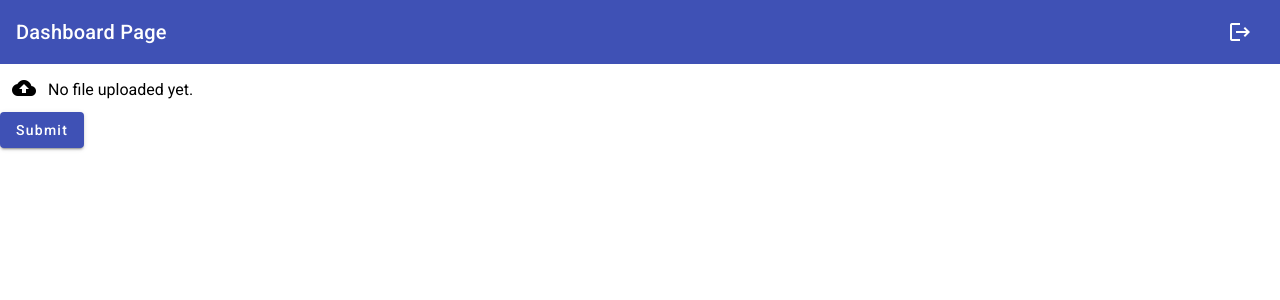
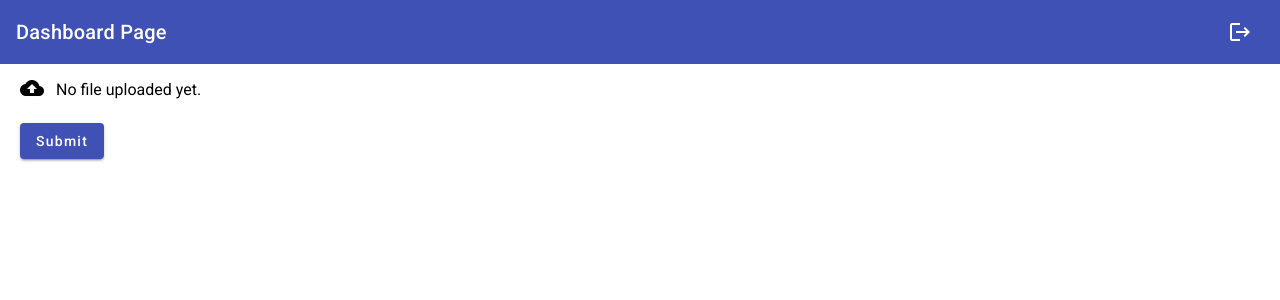
Before and after one commit to Gouravsen7/file_upload_angular, an Angular app: page /dashboard in a window 1280 px wide. Shown: the top 300 px of the page. Built offline with nearby package versions, Linux system fonts and the light colour scheme.

Commit message:
Added upload file validation

```diff
--- a/src/app/components/dashboard-page/file-upload/file-upload.component.html
+++ b/src/app/components/dashboard-page/file-upload/file-upload.component.html
@@ -1,15 +1,13 @@
 <div>
   <form [formGroup]="uploadForm" (ngSubmit)="onSubmit()" >
     <div class="upload_section">
-      <button mat-icon-button (click)="fileInput.click()">
-        <mat-icon>cloud_upload</mat-icon>
-      </button>
-      <input type="file"  class="file-input" #fileInput  id="file" (change)="onFileChange($event)" accept=".csv" />
+        <mat-icon (click)="fileInput.click()" >cloud_upload</mat-icon>
+        <input type="file"  class="file-input" #fileInput  id="file" (change)="onFileChange($event)" accept=".csv" />
       <div class="file-upload">
         {{fileName || "No file uploaded yet."}}
       </div>
     </div>
-    <button type="submit" color="primary" mat-raised-button>Submit</button>
+    <button type="submit" class="submit-button" color="primary" mat-raised-button>Submit</button>
   </form>
   <mat-error *ngIf="errorMessage" class="error-message">{{ errorMessage }}</mat-error>
 </div>
--- a/src/app/components/dashboard-page/file-upload/file-upload.component.scss
+++ b/src/app/components/dashboard-page/file-upload/file-upload.component.scss
@@ -12,3 +12,15 @@
 .file-upload{
     margin-top: 16px;
 }
+.submit-button {
+    margin-top: 23px;
+}
+
+mat-icon {
+    margin-top: 12px;
+    margin-right: 12px
+}
+
+form {
+    margin-left: 20px
+}
--- a/src/app/components/dashboard-page/file-upload/file-upload.component.ts
+++ b/src/app/components/dashboard-page/file-upload/file-upload.component.ts
@@ -4,6 +4,7 @@ import { CommonModule } from '@angular/common';
 
 import { MaterialModule } from '@app/material.module';
 import { FileUploadService } from '@app/services/file-upload.service';
+import { SnackbarService } from '@app/services/snackbar.service';
 
 @Component({
   selector: 'app-file-upload',
@@ -19,12 +20,16 @@ export class FileUploadComponent implements OnInit {
   expectedHeaders: Array<string> = ['HoleId', 'HoleName', 'StartPointX', 'StartPointY', 'StartPointZ', 'EndPointX', 'EndPointY', 'EndPointZ'];
   fileName!:string;
   type2FileVaild: Array<string> = []
-  constructor(private fb: FormBuilder, private fileUploadService : FileUploadService) { }
+  constructor(private fb: FormBuilder, private fileUploadService : FileUploadService, private snackbarService:SnackbarService) { }
 
   ngOnInit() {
     this.uploadForm = this.fb.group({
       file: [null, [Validators.required]]
     });
+    const storedData = localStorage.getItem("keys");
+    if (storedData !== null) {
+      this.type2FileVaild = JSON.parse(storedData);
+    }
   }
 
   onFileChange(event: any) {
@@ -42,13 +47,16 @@ export class FileUploadComponent implements OnInit {
 
   onSubmit(): void {
     const file = this.uploadForm.get('file')?.value;
-      if (file) {
+    if (file) {
         this.fileUploadService.uploadFile(file).subscribe((res) => {
           this.type2FileVaild = res;
-          localStorage.setItem("key", res)
+          localStorage.setItem("keys", JSON.stringify(res))
+          this.uploadForm.reset();
+          this.snackbarService.openSnackBar("File Upload sucessfully");
+
         })
     } else {
-      console.error('File is null. Cannot submit empty file.');
+      console.log("test...")
     }
   }
 
--- a/src/app/services/auth.service.ts
+++ b/src/app/services/auth.service.ts
@@ -1,4 +1,4 @@
-import { Injectable, EventEmitter } from '@angular/core';
+import { Injectable } from '@angular/core';
 import { HttpClient } from '@angular/common/http';
 import { Router } from '@angular/router';
 
@@ -10,7 +10,6 @@ import { SnackbarService } from '@services/snackbar.service';
 
 export class AuthService {
   private apiUrl = 'http://localhost:3000';
-  private isAuthenticatedEmitter = new EventEmitter<boolean>();
 
   constructor(private http: HttpClient, private router: Router, private snackbarService:SnackbarService) {}
 
@@ -20,7 +19,6 @@ export class AuthService {
         if (response && response.token) {
           localStorage.setItem('token', response.token);
           this.router.navigateByUrl('/dashboard');
-          this.isAuthenticatedEmitter.emit(true);
           this.snackbarService.openSnackBar(response.message);
         }
       }, error => {
@@ -31,7 +29,6 @@ export class AuthService {
   logout(): void {
     localStorage.removeItem('token');
     this.router.navigateByUrl('/login');
-    this.isAuthenticatedEmitter.emit(false);
     this.snackbarService.openSnackBar("You have logged out successfully");
   }
 
@@ -40,7 +37,5 @@ export class AuthService {
     return  true;
   }
 
-  getIsAuthenticatedEmitter(): EventEmitter<boolean> {
-    return this.isAuthenticatedEmitter;
-  }
+
 }
```
